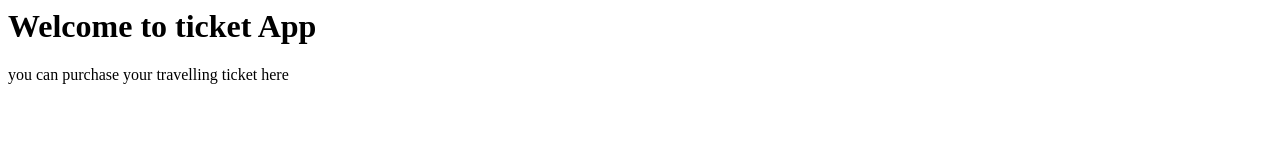
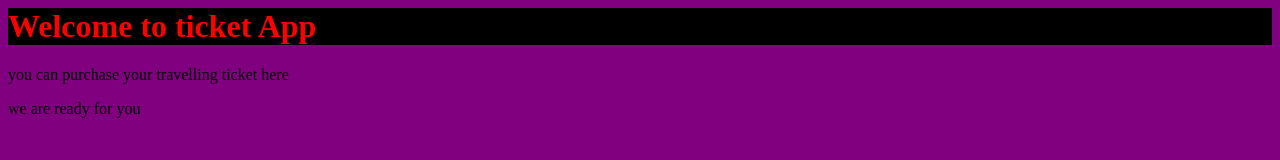
Before and after one commit to oluwayemiomolara/ticketapp, a plain HTML site: page index.html in a window 1280 px wide. Drawn offline with Linux system fonts and the light colour scheme.

Commit message:
test running style attribute

```diff
--- a/index.html
+++ b/index.html
@@ -3,8 +3,9 @@
 	<head>
 	<title>Ticketapp</title>
 	</head>
-	<body>
-		<h1>Welcome to ticket App</h1>
+	<body bgcolor="purple">
+		<h1 style="color:red; background-color:black;">Welcome to ticket App</h1>
 		<p>you can purchase your travelling ticket here</p>
+		<p> we are ready for you</p>
 	</body>
 </html>
```
